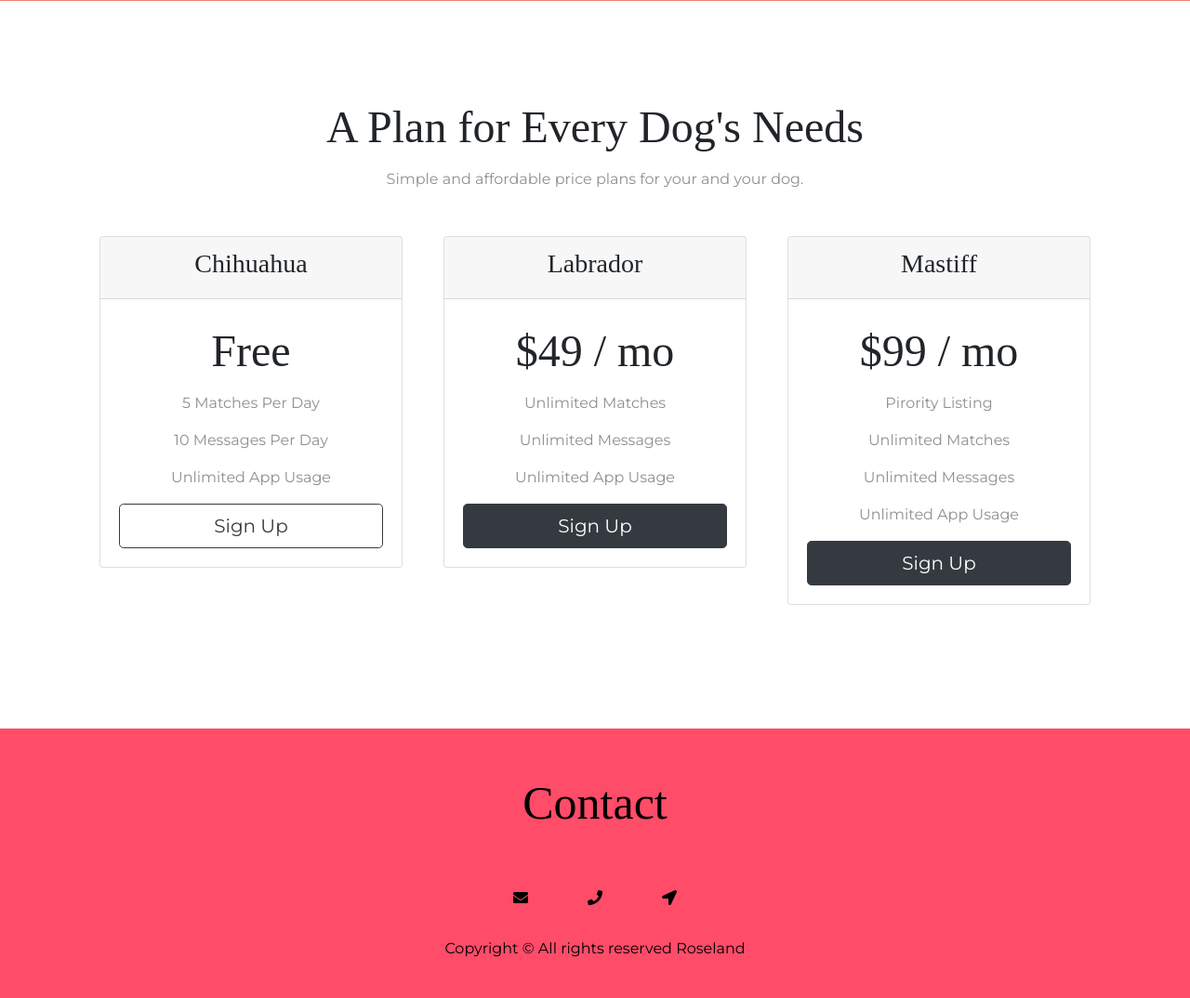
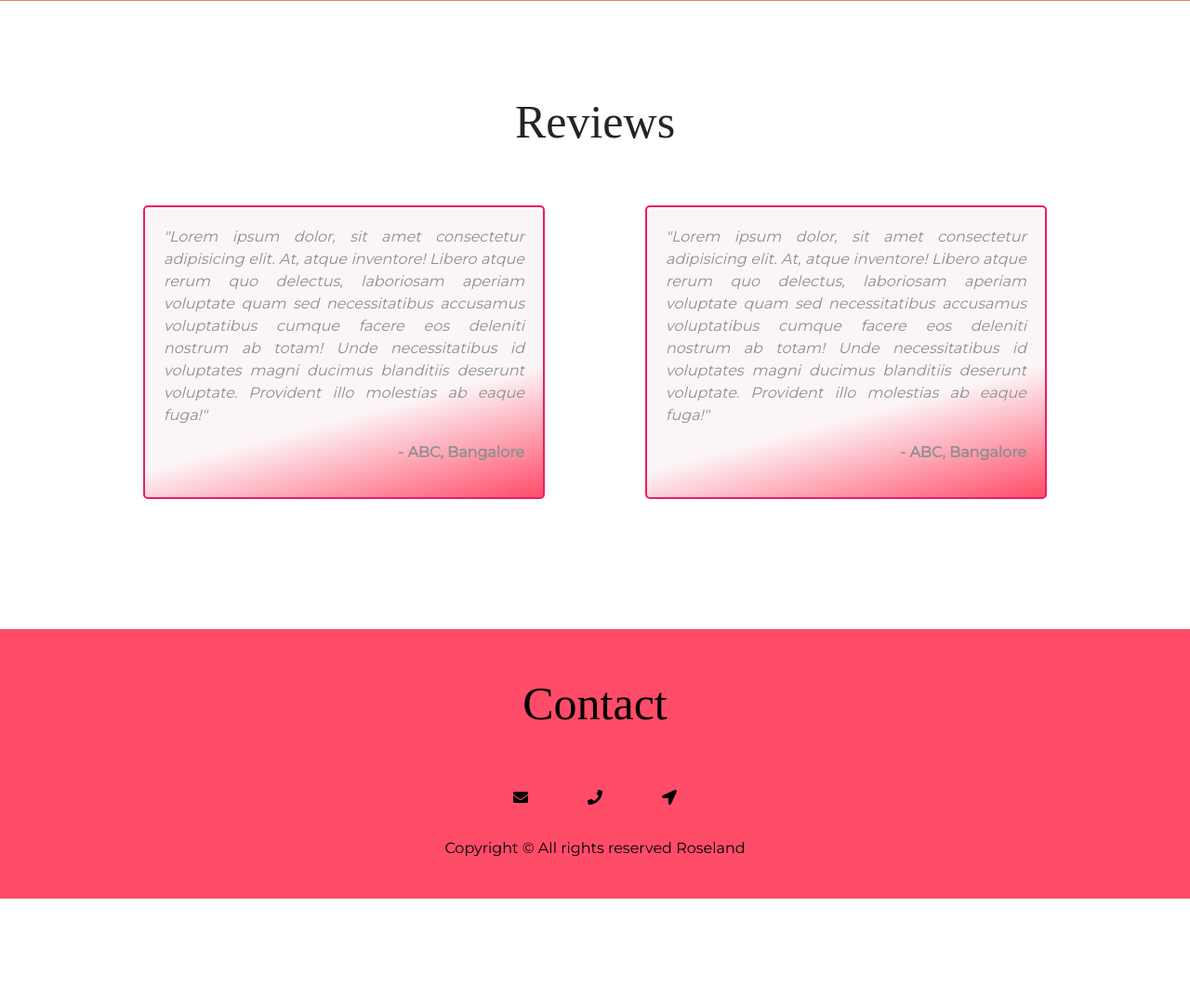
Before and after one commit to KarthikKademane/Roseland-fashion, a PHP site: page / in a window 1280 px wide. Shown: the part 1697-2771 px from the top of the page at 93% size. After the commit the page ends 2664 px from the top, so only its background shows below. Run offline with PHP 8.4, Linux system fonts and the light colour scheme; some libraries are stand-ins or nearby versions.

Commit message:
review section added

```diff
--- a/css/styles.css
+++ b/css/styles.css
@@ -39,7 +39,10 @@ p {
 }
 
 /* Sections */
-
+.reviewheader{
+  font-size: 50px;
+  margin-bottom: 60px;
+}
 .colored-section {
   background-color: #ff4c68;
   color: #fff;
@@ -201,6 +204,60 @@ p {
   padding-top: 50px;
 }
 
+/* poojari ashirvadh */
+
+.re
+    {
+        display:flex;
+        flex-direction: row;
+        justify-content: space-around;
+    }
+    .re div
+    {
+        width: 40%;
+        border:2px solid #e91e63;
+        padding: 20px;
+        border-radius: 5px;
+        text-align: justify;
+        background-image: linear-gradient(165deg,#fcf5f7,#fcf5f7,#fcf5f7,#ff4c68);
+        margin-bottom: 40px;
+    }
+    h2
+    {
+        text-align:center;
+    }
+    .name
+    {
+        text-align:right;
+        font-weight: bolder;
+    }
+
+    @media screen and (max-width:780px)
+    {
+
+      .reviewheader{
+        font-size: 50px;
+        margin-top: 60px;
+      }
+        .re div
+        {
+            width:40%;
+        }
+    }
+    @media screen and (max-width:780px)
+    {
+        .re
+        {
+            flex-direction: column;
+            align-items: center;
+        }
+        .re div
+        {
+            width:80%;
+            margin-bottom: 30px;
+        }
+    }
+
 @media only screen and  (max-width: 1028px) {
 
   #title {
@@ -222,4 +279,8 @@ p {
     transform: rotate(0);
     margin:  50px 0;
   }
+
+  #pricing {
+    padding: 0;
+  }
 }
--- a/index.html
+++ b/index.html
@@ -41,16 +41,16 @@
 
           <ul class="navbar-nav ml-auto">
             <li class="nav-item">
-              <a class="nav-link" href="#footer">About</a>
+              <a class="nav-link" href="#features">About</a>
             </li>
             <li class="nav-item">
-              <a class="nav-link" href="#footer">Gallery</a>
+              <a class="nav-link" href="#testimonials">Gallery</a>
             </li>
             <li class="nav-item">
               <a class="nav-link" href="#pricing">Review</a>
             </li>
             <li class="nav-item">
-              <a class="nav-link" href="#pricing">Contact</a>
+              <a class="nav-link" href="#footer">Contact</a>
             </li>
 
           </ul>
@@ -168,64 +168,34 @@
 
   <!-- Pricing -->
 
-  <section class="white-section" id="pricing">
-
-    <h2 class="section-heading">A Plan for Every Dog's Needs</h2>
-    <p>Simple and affordable price plans for your and your dog.</p>
-
-    <div class="row">
-
-      <div class="pricing-column col-lg-4 col-md-6">
-        <div class="card">
-          <div class="card-header">
-            <h3>Chihuahua</h3>
+  <section id="pricing" class="white-section">
+      <h2 class="reviewheader">Reviews</h2>
+      <div class="re">
+          <div class="re1">
+              <p class="content">
+              <i>"Lorem ipsum dolor, sit amet consectetur adipisicing elit.
+              At, atque inventore! Libero atque rerum quo delectus, laboriosam
+              aperiam voluptate quam sed necessitatibus accusamus voluptatibus cumque
+              facere eos deleniti nostrum ab totam! Unde necessitatibus id voluptates magni
+              ducimus blanditiis deserunt voluptate. Provident illo molestias ab eaque fuga!"</i>
+              </p>
+              <p class="name">
+                  - ABC, Bangalore
+              </p>
           </div>
-          <div class="card-body">
-            <h2 class="price-text">Free</h2>
-            <p>5 Matches Per Day</p>
-            <p>10 Messages Per Day</p>
-            <p>Unlimited App Usage</p>
-            <button class="btn btn-lg btn-block btn-outline-dark" type="button">Sign Up</button>
+          <div class="re2">
+              <p class="content">
+                  <i>"Lorem ipsum dolor, sit amet consectetur adipisicing elit.
+                  At, atque inventore! Libero atque rerum quo delectus, laboriosam
+                  aperiam voluptate quam sed necessitatibus accusamus voluptatibus cumque
+                  facere eos deleniti nostrum ab totam! Unde necessitatibus id voluptates magni
+                  ducimus blanditiis deserunt voluptate. Provident illo molestias ab eaque fuga!"</i>
+                  </p>
+                  <p class="name">
+                      - ABC, Bangalore
+                  </p>
           </div>
-        </div>
       </div>
-
-      <div class="pricing-column col-lg-4 col-md-6">
-        <div class="card">
-          <div class="card-header">
-            <h3>Labrador</h3>
-          </div>
-          <div class="card-body">
-            <h2 class="price-text">$49 / mo</h2>
-            <p>Unlimited Matches</p>
-            <p>Unlimited Messages</p>
-            <p>Unlimited App Usage</p>
-            <button class="btn btn-lg btn-block btn-dark" type="button">Sign Up</button>
-          </div>
-        </div>
-      </div>
-
-      <div class="pricing-column col-lg-4">
-        <div class="card">
-          <div class="card-header">
-            <h3>Mastiff</h3>
-          </div>
-          <div class="card-body">
-            <h2 class="price-text">$99 / mo</h2>
-            <p>Pirority Listing</p>
-            <p>Unlimited Matches</p>
-            <p>Unlimited Messages</p>
-            <p>Unlimited App Usage</p>
-            <button class="btn btn-lg btn-block btn-dark" type="button">Sign Up</button>
-
-          </div>
-        </div>
-      </div>
-
-
-
-    </div>
-
   </section>
 
 
```
